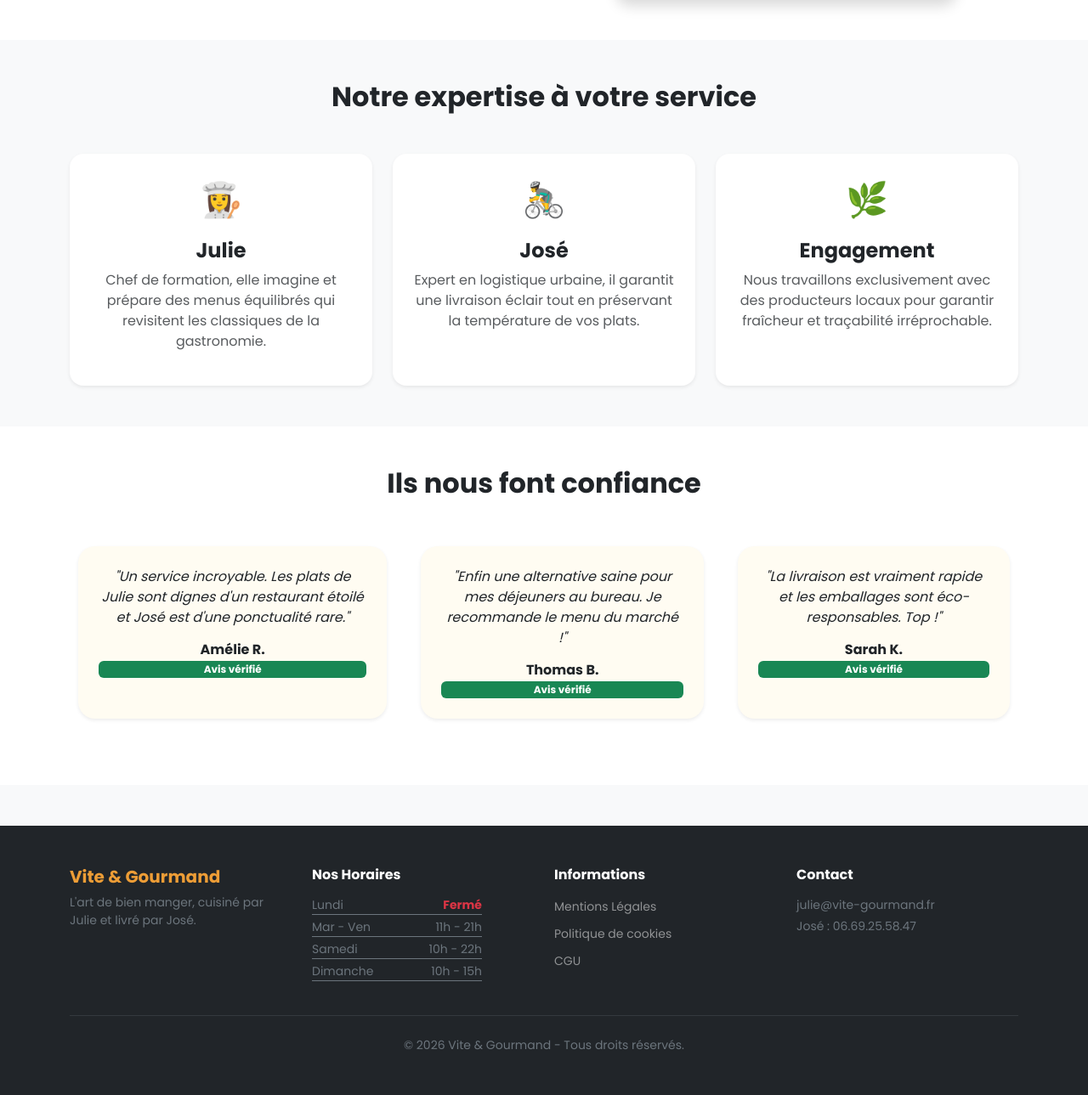
After one commit to SiciliaScaleTech/vite-gourmand, a PHP site: page / in a window 1280 px wide. The commit adds this page. Shown: the part 925-2214 px from the top of the page at 85% size. Run offline with PHP 8.4, Linux system fonts and the light colour scheme.

Commit message:
page inscritpion, connexion et deconnexion mise en place, mise en page du header automatique en cours

```diff
--- a/frontend/includes/footer.php
+++ b/frontend/includes/footer.php
@@ -51,5 +51,6 @@
     </footer>
 
     <script src="https://cdn.jsdelivr.net/npm/bootstrap@5.3.0/dist/js/bootstrap.bundle.min.js"></script>
+
 </body>
 </html>
--- a/frontend/includes/header.php
+++ b/frontend/includes/header.php
@@ -37,9 +37,9 @@ if (isset($_SESSION['panier']) && !empty($_SESSION['panier'])) {
 
                 <div class="collapse navbar-collapse justify-content-center" id="navbarNav">
                     <ul class="navbar-nav">
-                        <li class="nav-item"><a class="nav-link" href="../index.php">Accueil</a></li>
-                        <li class="nav-item"><a class="nav-link" href="../nos-menus.php">Menus</a></li>
-                        <li class="nav-item"><a class="nav-link" href="../contact.php">Contact</a></li>
+                        <li class="nav-item"><a class="nav-link" href="index.php">Accueil</a></li>
+                        <li class="nav-item"><a class="nav-link" href="nos-menus.php">Menus</a></li>
+                        <li class="nav-item"><a class="nav-link" href="contact.php">Contact</a></li>
                     </ul>
                 </div>
 
@@ -53,7 +53,21 @@ if (isset($_SESSION['panier']) && !empty($_SESSION['panier'])) {
                         <?php endif; ?>
 
                     </a>
-                    <a href="connexion.php" class="btn btn-dark rounded-pill px-4">👤</a>
+                    <?php if (isset($_SESSION['user_id'])): ?>
+                        <div class="dropdown">
+                            <a class="btn btn-outline-dark rounded-pill dropdown-toggle border-0 fw-bold" href="#" role="button" data-bs-toggle="dropdown" aria-expanded="false">
+                                <?= htmlspecialchars($_SESSION['user_nom']) ?> 👤
+                            </a>
+                            <ul class="dropdown-menu dropdown-menu-end shadow border-0 mt-2">
+                                <li><a class="dropdown-item py-2" href="mon-profil.php">Mon profil</a></li>
+                                <li><a class="dropdown-item py-2" href="mes-commandes.php">Mes commandes</a></li>
+                                <li><hr class="dropdown-divider"></li>
+                                <li><a class="dropdown-item py-2 text-danger" href="deconnexion.php">Déconnexion</a></li>
+                            </ul>
+                        </div>
+                    <?php else: ?>
+                        <a href="connexion.php" class="btn btn-dark rounded-pill px-4">Connexion</a>
+                    <?php endif; ?>
                 </div>
             </div>
         </nav>
--- /dev/null
+++ b/frontend/index.php
@@ -0,0 +1,80 @@
+<?php include 'includes/header.php'; ?>
+    <main>
+        <section class="hero-banner text-center">
+            <div class="container">
+                <h1 class="display-3 fw-bold">Vite & Gourmand</h1>
+                <p class="fs-4">L'excellence culinaire à votre porte.</p>
+                <a href="#menus" class="btn btn-cheddar btn-lg px-5 py-3 rounded-pill fw-bold">Commander maintenant</a>
+            </div>
+        </section>
+
+        <section class="py-5 bg-white">
+            <div class="container">
+                <div class="row align-items-center">
+                    <div class="col-md-6">
+                        <h2 class="fw-bold mb-4">Une passion, deux talents</h2>
+                        <p class="lead text-muted">Vite & Gourmand, c'est l'alliance parfaite entre la passion de Julie pour la gastronomie et le sens du service de José.</p>
+                        <p>Notre concept est simple : vous proposer des repas sains, cuisinés chaque matin avec des produits de saison, et vous les livrer en un temps record. Nous croyons que "bien manger" ne devrait jamais être sacrifié par manque de temps.</p>
+                    </div>
+                    <div class="col-md-6 text-center">
+                        <img src="https://images.unsplash.com/photo-1556910103-1c02745aae4d?auto=format&fit=crop&w=600" class="img-fluid rounded-4 shadow" alt="Cuisine de Julie">
+                    </div>
+                </div>
+            </div>
+        </section>
+
+        <section class="py-5 bg-light">
+            <div class="container text-center">
+                <h2 class="fw-bold mb-5">Notre expertise à votre service</h2>
+                <div class="row g-4">
+                    <div class="col-md-4">
+                        <div class="p-4 bg-white rounded-4 shadow-sm h-100">
+                            <div class="fs-1 mb-3">👩‍🍳</div>
+                            <h4 class="fw-bold">Julie</h4>
+                            <p class="text-muted">Chef de formation, elle imagine et prépare des menus équilibrés qui revisitent les classiques de la gastronomie.</p>
+                        </div>
+                    </div>
+                    <div class="col-md-4">
+                        <div class="p-4 bg-white rounded-4 shadow-sm h-100">
+                            <div class="fs-1 mb-3">🚴‍♂️</div>
+                            <h4 class="fw-bold">José</h4>
+                            <p class="text-muted">Expert en logistique urbaine, il garantit une livraison éclair tout en préservant la température de vos plats.</p>
+                        </div>
+                    </div>
+                    <div class="col-md-4">
+                        <div class="p-4 bg-white rounded-4 shadow-sm h-100">
+                            <div class="fs-1 mb-3">🌿</div>
+                            <h4 class="fw-bold">Engagement</h4>
+                            <p class="text-muted">Nous travaillons exclusivement avec des producteurs locaux pour garantir fraîcheur et traçabilité irréprochable.</p>
+                        </div>
+                    </div>
+                </div>
+            </div>
+        </section>
+
+        <section class="py-5 bg-white">
+            <div class="container text-center">
+                <h2 class="fw-bold mb-4">Ils nous font confiance</h2>
+                <div class="testimonial-scroll">
+                    <div class="card testimonial-card shadow-sm p-4 bg-mimolette-light border-0">
+                        <p class="fst-italic mb-3">"Un service incroyable. Les plats de Julie sont dignes d'un restaurant étoilé et José est d'une ponctualité rare."</p>
+                        <h6 class="fw-bold mb-1">Amélie R.</h6>
+                        <span class="badge bg-success">Avis vérifié</span>
+                    </div>
+                    <div class="card testimonial-card shadow-sm p-4 bg-mimolette-light border-0">
+                        <p class="fst-italic mb-3">"Enfin une alternative saine pour mes déjeuners au bureau. Je recommande le menu du marché !"</p>
+                        <h6 class="fw-bold mb-1">Thomas B.</h6>
+                        <span class="badge bg-success">Avis vérifié</span>
+                    </div>
+                    <div class="card testimonial-card shadow-sm p-4 bg-mimolette-light border-0">
+                        <p class="fst-italic mb-3">"La livraison est vraiment rapide et les emballages sont éco-responsables. Top !"</p>
+                        <h6 class="fw-bold mb-1">Sarah K.</h6>
+                        <span class="badge bg-success">Avis vérifié</span>
+                    </div>
+                </div>
+            </div>
+        </section>
+    </main>
+
+
+    <?php include 'includes/footer.php'; ?>
```
Also changed, not shown: frontend/connexion.php (added, +49 -0 lines), frontend/deconnexion.php (added, +13 -0 lines), frontend/inscription.php (added, +55 -0 lines).
